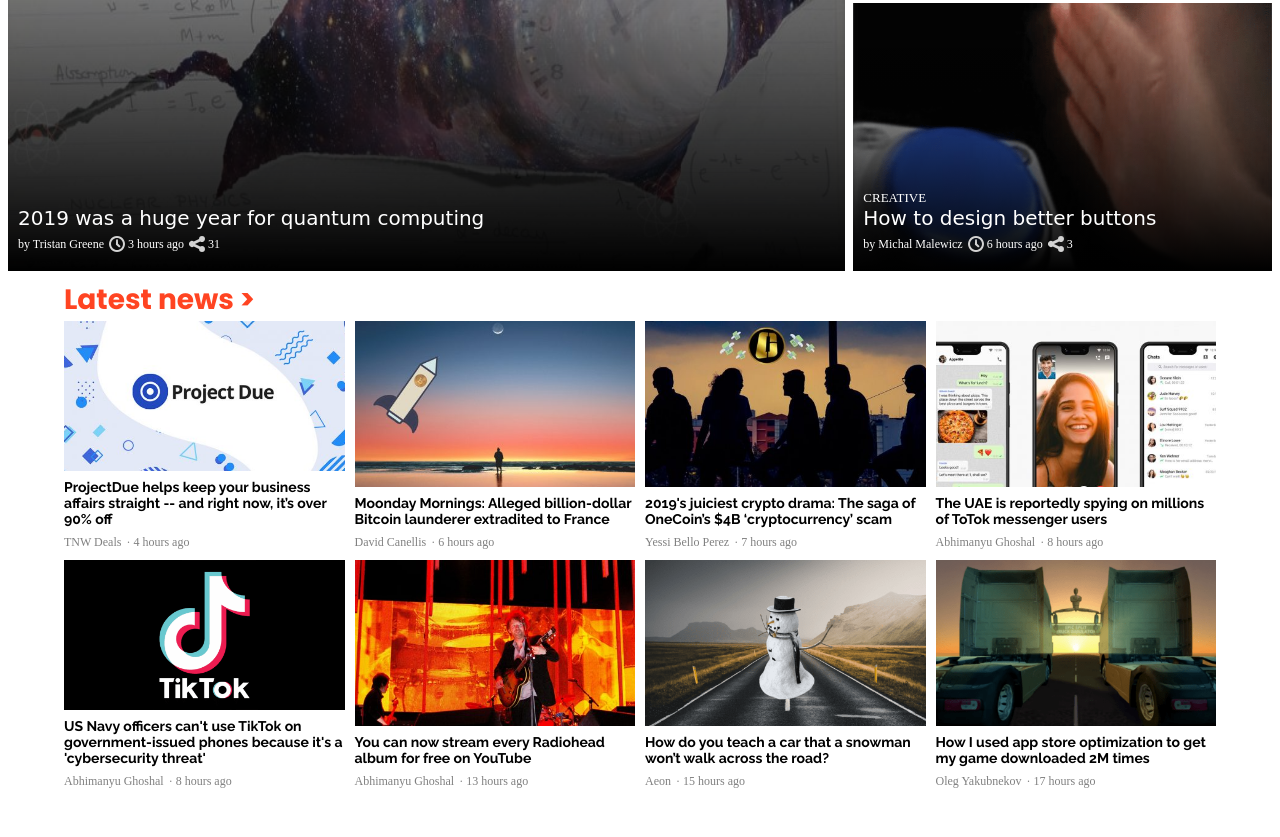
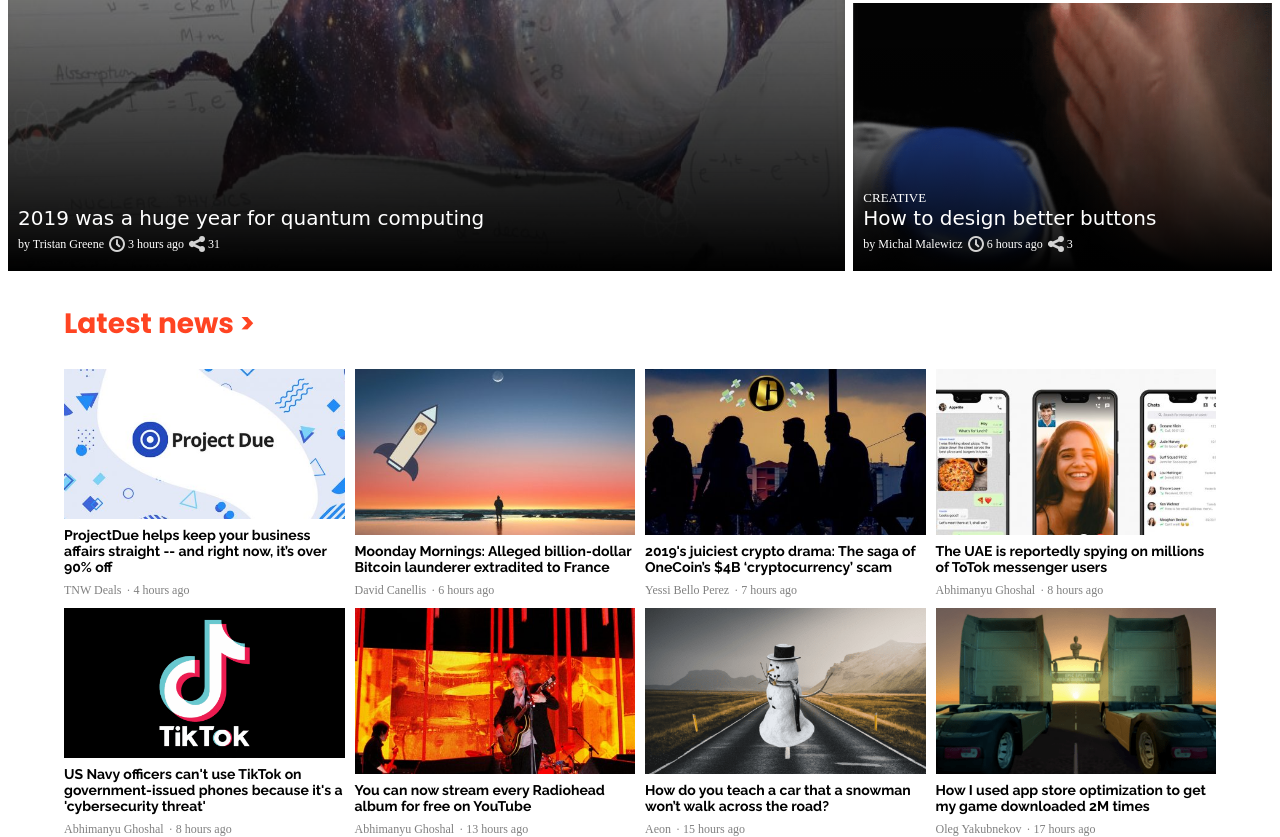
Before and after one commit to srueda27/the-next-web-clone, a website: page index.html in a window 1280 px wide. Shown: the part 361-1198 px from the top of the page. Before the commit the page ends 1150 px from the top, so only its background shows below. Drawn offline with Linux system fonts and the light colour scheme; a web font is replaced by a local one.

Commit message:
add padding latest title

```diff
--- a/css/styles.css
+++ b/css/styles.css
@@ -188,6 +188,10 @@
 }
 
 /* #region latest-news */
+.latest {
+  padding-top: 24px;
+}
+
 .latest_articles {
   display: grid;
   grid-gap: 10px;
@@ -195,6 +199,7 @@
 }
 
 .latest > h2 {
+  margin-bottom: 24px;
   color: rgb(255, 68, 34);
   font-family: 'Poppins', sans-serif;
   font-size: 28px;
```
